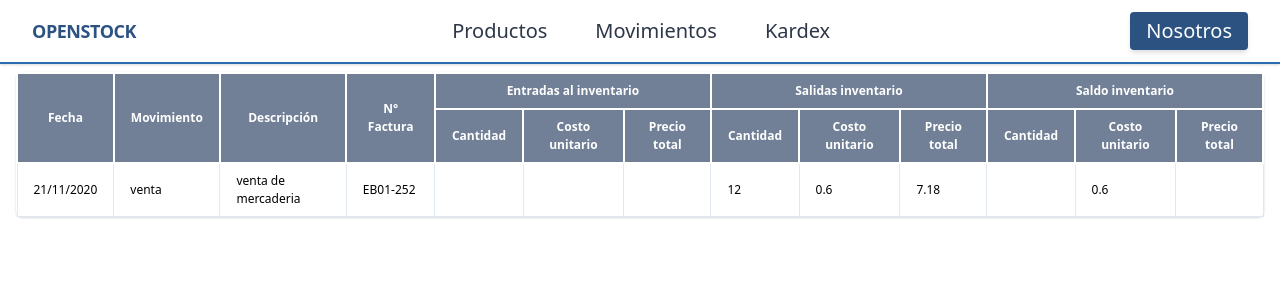
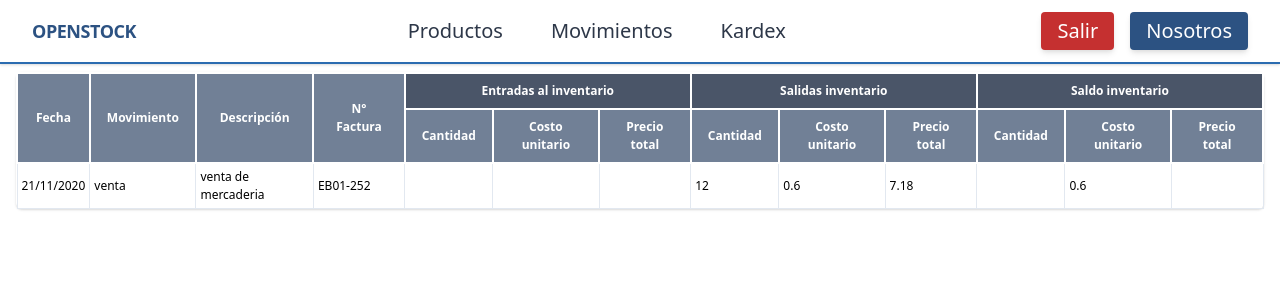
Before and after one commit to juanQuiroz/frontEnd-OpenStock, a React (Create React App) app: page /kardex in a window 1280 px wide. Shown: the top 300 px of the page. Built offline with nearby package versions, Linux system fonts and the light colour scheme; no server answers.

Commit message:
add - autocomplete movimientos

```diff
--- a/package.json
+++ b/package.json
@@ -8,6 +8,7 @@
     "@testing-library/user-event": "^12.2.1",
     "axios": "^0.21.0",
     "react": "^17.0.1",
+    "react-autocomplete-hint": "^1.2.0",
     "react-dom": "^17.0.1",
     "react-router-dom": "^5.2.0",
     "react-scripts": "4.0.0",
--- a/src/components/kardex/Kardex.js
+++ b/src/components/kardex/Kardex.js
@@ -21,13 +21,22 @@ const Kardex = () => {
               <th className="px-4 py-2  border-white border-2" rowspan="2">
                 N° Factura
               </th>
-              <th className="px-4 py-2 border-white border-2" colSpan="3">
+              <th
+                className="px-4 py-2 border-white border-2 bg-gray-700"
+                colSpan="3"
+              >
                 Entradas al inventario
               </th>
-              <th className="px-4 py-2  border-white border-2" colSpan="3">
+              <th
+                className="px-4 py-2  border-white border-2 bg-gray-700"
+                colSpan="3"
+              >
                 Salidas inventario
               </th>
-              <th className="px-4 py-2  border-white border-2" colSpan="3">
+              <th
+                className="px-4 py-2  border-white border-2 bg-gray-700"
+                colSpan="3"
+              >
                 Saldo inventario
               </th>
             </tr>
@@ -50,20 +59,20 @@ const Kardex = () => {
             </tr>
           </thead>
           <tbody>
-            <tr>
-              <td className="border px-4 py-2">21/11/2020</td>
-              <td className="border px-4 py-2">venta</td>
-              <td className="border px-4 py-2">venta de mercaderia</td>
-              <td className="border px-4 py-2">EB01-252</td>
-              <td className="border px-4 py-2"></td>
-              <td className="border px-4 py-2"></td>
-              <td className="border px-4 py-2"></td>
-              <td className="border px-4 py-2">12</td>
-              <td className="border px-4 py-2">0.6</td>
-              <td className="border px-4 py-2">7.18</td>
-              <td className="border px-4 py-2"></td>
-              <td className="border px-4 py-2">0.6</td>
-              <td className="border px-4 py-2"></td>
+            <tr className="py-0">
+              <td className="border px-1 py-1">21/11/2020</td>
+              <td className="border px-1 py-1">venta</td>
+              <td className="border px-1 py-1">venta de mercaderia</td>
+              <td className="border px-1 py-1">EB01-252</td>
+              <td className="border px-1 py-1"></td>
+              <td className="border px-1 py-1"></td>
+              <td className="border px-1 py-1"></td>
+              <td className="border px-1 py-1">12</td>
+              <td className="border px-1 py-1">0.6</td>
+              <td className="border px-1 py-1">7.18</td>
+              <td className="border px-1 py-1"></td>
+              <td className="border px-1 py-1">0.6</td>
+              <td className="border px-1 py-1"></td>
             </tr>
           </tbody>
         </table>
--- a/src/components/layouts/Navbar.js
+++ b/src/components/layouts/Navbar.js
@@ -35,7 +35,15 @@ const Navbar = () => {
           <span className="font-hairline text-xl mt-2">Kardex</span>
         </Link>
       </div>
+
       <div className="flex">
+        <Link
+          type="button"
+          to="/"
+          className="bg-red-700 shadow-md text-white font-bold ml-2 py-1 pl-4 mr-2 pr-4  rounded inline-flex items-center"
+        >
+          <button className="font-hairline text-xl">Salir</button>
+        </Link>
         <Link
           type="button"
           to="/nosotros"
--- a/src/components/movimientos/Movimientos.js
+++ b/src/components/movimientos/Movimientos.js
@@ -1,9 +1,17 @@
 import React, { Fragment, useContext, useState } from "react";
-import {MovementContext} from '../../context/MovementContext'
+import { MovementContext } from "../../context/MovementContext";
+import { ProductContext } from "../../context/ProductContext";
 import Navbar from "../../components/layouts/Navbar";
 import { Link } from "react-router-dom";
 
+import { Hint } from "react-autocomplete-hint";
+
 const Movimientos = () => {
+  const [producto, setProducto] = useState({
+    producto: "",
+  });
+
+  const { products, findProduct } = useContext(ProductContext);
 
   const {
     createMovement,
@@ -14,7 +22,7 @@ const Movimientos = () => {
     movements,
   } = useContext(MovementContext);
 
-  console.log("API MOVEMENT: ", movements)
+  console.log("API MOVEMENT: ", movements);
 
   const [movementData, setMovementData] = useState({
     _id: "",
@@ -24,7 +32,7 @@ const Movimientos = () => {
     price_total: "",
     quantity: "",
     type_movement: "",
-    date: ""
+    date: "",
   });
   const [modoEdicion, setModoEdicion] = React.useState(false);
 
@@ -32,7 +40,16 @@ const Movimientos = () => {
     e.preventDefault();
     console.log("Agregar Movimiento: ", movementData);
     createMovement(movementData);
-    setMovementData({ _id: "", provider: "", invoice: "", price_unit: "" , price_total:"", quantity: "",type_movement:"", date:""});
+    setMovementData({
+      _id: "",
+      provider: "",
+      invoice: "",
+      price_unit: "",
+      price_total: "",
+      quantity: "",
+      type_movement: "",
+      date: "",
+    });
   };
 
   const updateField = (data, field) => {
@@ -45,7 +62,16 @@ const Movimientos = () => {
   const _deleteMovement = movement => {
     console.log("Delete movement: ", movement._id);
     deleteMovement(movement._id);
-    setMovementData({ _id: "", provider: "", invoice: "", price_unit: "" , price_total:"", quantity: "",type_movement:"", date:""});
+    setMovementData({
+      _id: "",
+      provider: "",
+      invoice: "",
+      price_unit: "",
+      price_total: "",
+      quantity: "",
+      type_movement: "",
+      date: "",
+    });
   };
 
   const _activeEdit = async (e, item) => {
@@ -56,47 +82,83 @@ const Movimientos = () => {
   };
 
   const _cancelMovement = () => {
-    setMovementData({ _id: "", provider: "", invoice: "", price_unit: "" , price_total:"", quantity: "",type_movement:"", date:""});
+    setMovementData({
+      _id: "",
+      provider: "",
+      invoice: "",
+      price_unit: "",
+      price_total: "",
+      quantity: "",
+      type_movement: "",
+      date: "",
+    });
   };
 
   const edicionX = async e => {
     e.preventDefault();
     console.log("edicionX: ", movementData);
     updateMovement(movementData);
-    setMovementData({ _id: "", provider: "", invoice: "", price_unit: "" , price_total:"", quantity: "",type_movement:"", date:""});
+    setMovementData({
+      _id: "",
+      provider: "",
+      invoice: "",
+      price_unit: "",
+      price_total: "",
+      quantity: "",
+      type_movement: "",
+      date: "",
+    });
     setModoEdicion(false);
   };
 
+  const buscarProducto = e => {
+    setProducto({
+      ...producto,
+      [e.target.name]: e.target.value,
+    });
+  };
+
+  // Obtener prodcutos para autocompletado
+  const productosAPI = products;
+  console.log(productosAPI);
+  const options = [];
+  productosAPI.forEach(producto => options.push(producto.name));
+  console.log(options);
 
   return (
     <Fragment>
       <Navbar />
+
       <div>
-        <div className="border-2 border-blue-700  rounded  mx-10 mt-10 px-6 pt-3 pb-8 mb-8">
+        <div className="border-2 border-blue-700 rounded mx-10 mt-10 px-6 pt-3 pb-8 mb-8">
           <form className="">
             <h1 className="font-base text-2xl text-center mb-4 text-gray-700">
               Registro de Movimientos
             </h1>
             <div className="grid grid-cols-3 gap-0">
-              <div>
+              <div className="w-full">
                 <label className="block text-gray-700 text-sm font-bold mb-1">
                   Nombre de producto
                 </label>
+
+                <Hint options={options} className="w-full">
                   <input
-                  className="rounded-none appearance-none border  w-full py-2 px-3 text-gray-700 leading-tight focus:outline-none focus:shadow-outline"
                     type="text"
+                    onChange={buscarProducto}
+                    className="rounded-none appearance-none border  w-64 py-2 px-3 text-gray-700 leading-tight focus:outline-none "
                   />
+                </Hint>
               </div>
 
               <button
-                className="rounded-none w-24 bg-blue-800 hover:bg-blue-900 text-white font-bold py-1  mt-6 px-2 focus:outline-none focus:shadow-outline mx-0"
+                className="rounded-none w-24 bg-blue-800 hover:bg-blue-900 text-white font-bold py-1  mt-6 px-2 focus:outline-none  mx-0"
                 type="submit"
               >
                 Buscar
               </button>
               <Link to="/productos" className="w-full">
                 <button
-                  className="rounded-none w-full bg-blue-700 hover:bg-blue-800 text-white font-bold py-2   mt-6  focus:outline-none focus:shadow-outline "
+                  className="rounded-none w-full bg-blue-700 hover:bg-blue-800 text-white font-bold py-2   mt-6  focus:outline-none "
                   type="submit"
                 >
                   Nuevo producto
@@ -235,8 +297,7 @@ const Movimientos = () => {
               </tr>
             </thead>
             <tbody>
-              {
-                movements.map((item, index) => {
+              {movements.map((item, index) => {
                 return (
                   <tr key={index}>
                     <td>{item._id}</td>
@@ -264,9 +325,8 @@ const Movimientos = () => {
                       </button>
                     </td>
                   </tr>
-                  )
-                })
-              }
+                );
+              })}
             </tbody>
           </table>
         </div>
```
Also changed, not shown: 1 other file (tests, documents, lock files or other folders). Lines whose indentation alone changed are shown as unchanged.
